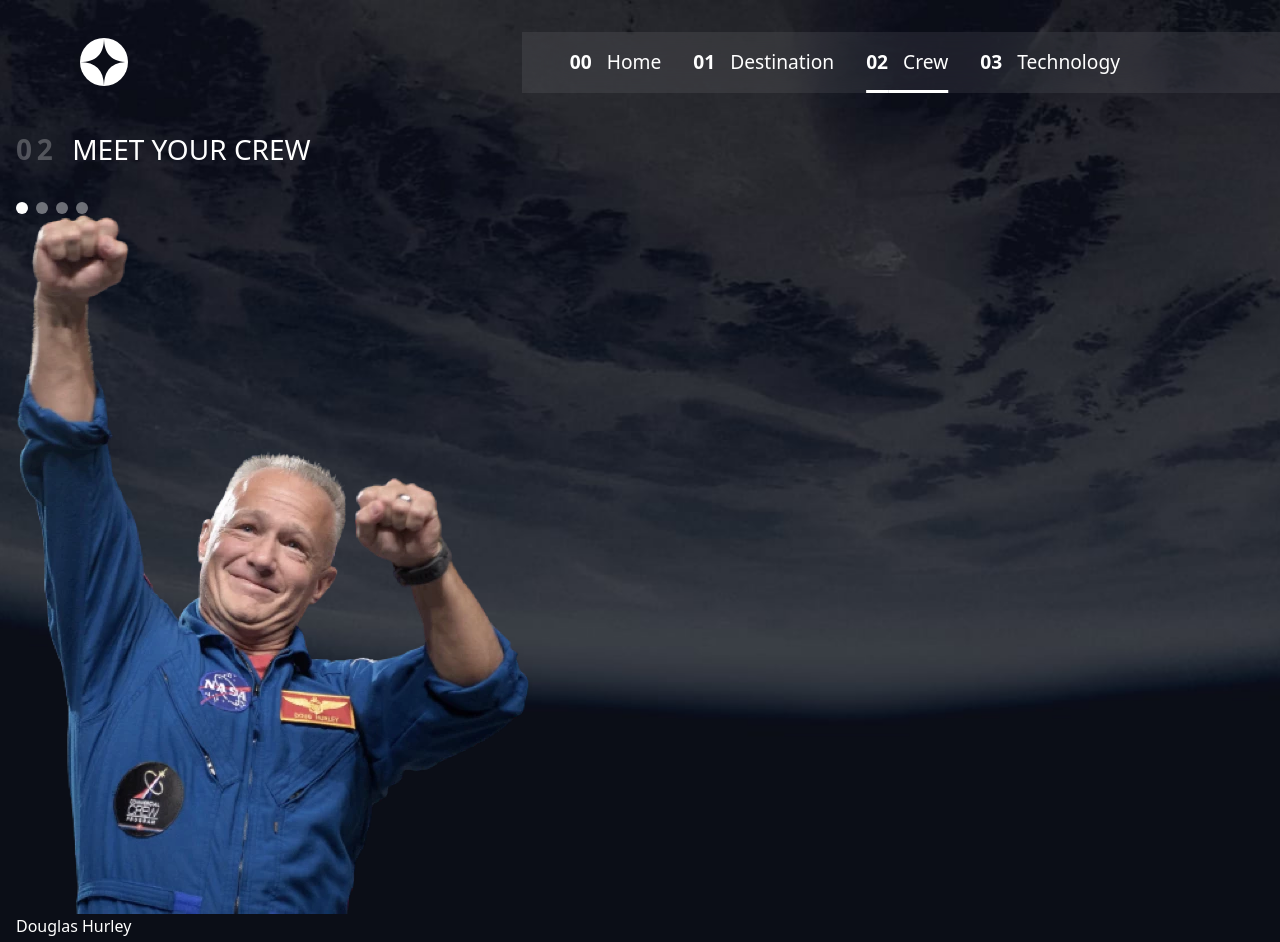
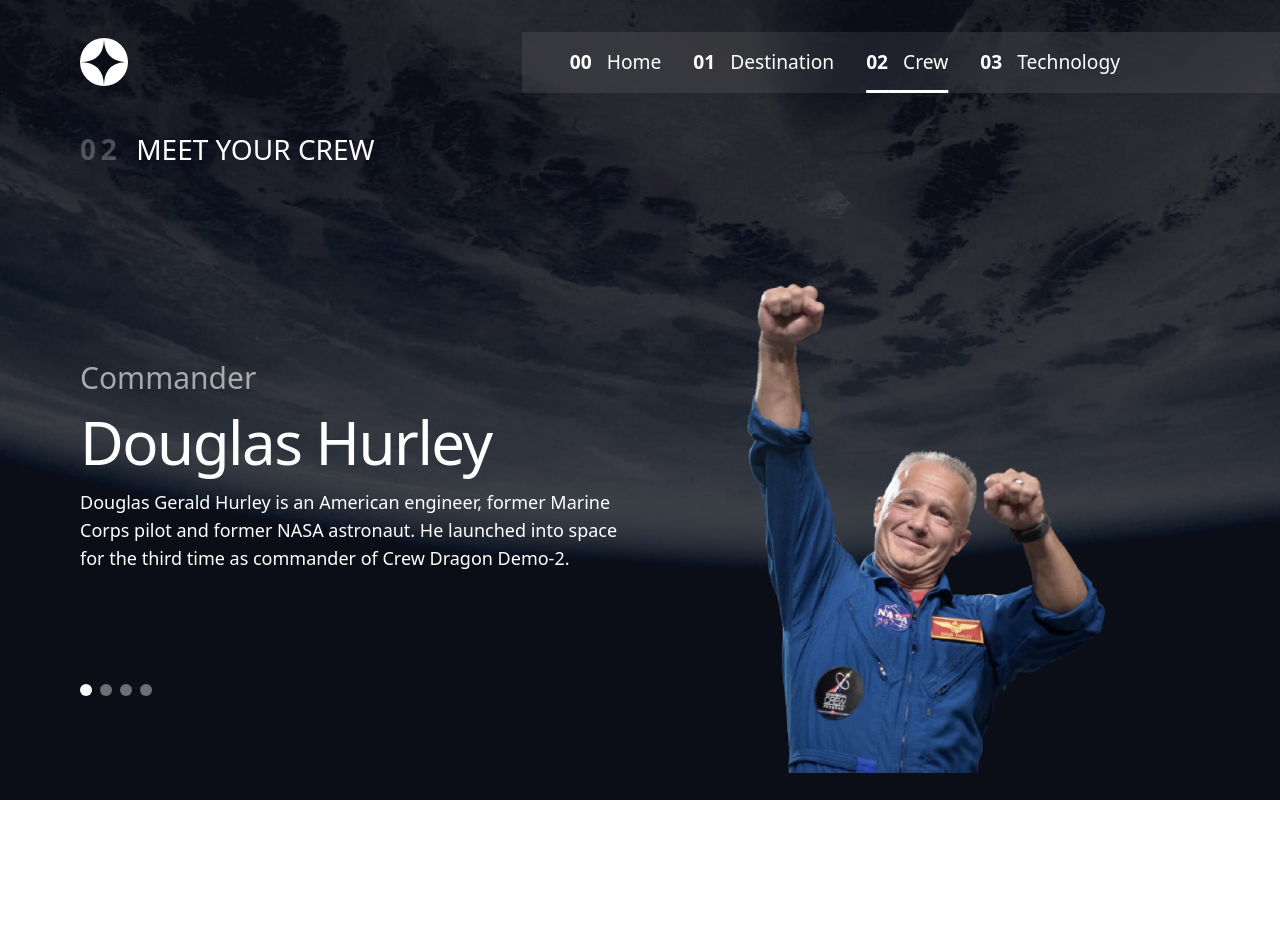
Before and after one commit to Rishabh763/space-tourism-website, a React (Create React App) app: page /crew in a window 1280 px wide. Shown: the top 942 px of the page. After the commit the page ends 800 px from the top, so only its background shows below. Built offline with nearby package versions, Linux system fonts and the light colour scheme; a web font is replaced by a local one.

Commit message:
almost finished

```diff
--- a/src/pages/Crew.jsx
+++ b/src/pages/Crew.jsx
@@ -1,6 +1,6 @@
 import React, { useState, useEffect } from "react";
 import Navbar from "../components/Navbar";
-import data from '../data.json';
+import data from "../data.json";
 
 function Crew() {
   const [crews, setCrews] = useState([]);
@@ -17,26 +17,32 @@
   const crew = crews[activeTab] || {};
 
   return (
-    <div className="crew full-width min-h-screen">
-      <Navbar/>
-      <h2 className="pt-32 pb-8 uppercase text-[16px] sm:text-[20px] md:text-[28px]"><span className="text-white/25 font-bold tracking-[4.8px]">02</span>&nbsp;  Meet your crew</h2>
-      <div className="" >
+    <div className="crew full-width min-h-screen md:px-16">
+      <Navbar />
+      <h2 className="pt-32 pb-8 uppercase text-[16px] sm:text-[20px] md:text-[28px]">
+        <span className="text-white/25 font-bold tracking-[4.8px]">02</span>
+        &nbsp; Meet your crew
+      </h2>
+      <div className="grid grid-cols-1 md:grid-cols-2 gap-4 md:gap-6">
+        <div className="crew-content flex flex-col gap-6 md:gap-28 items-center md:items-start justify-between md:justify-self-start self-center">
+          <div className="text max-w-[70ch] flex flex-col gap-4 items-center md:items-start">
+            <p className="text-white/60 text-2xl sm:text-3xl">{crew.role}</p>
+            <p className="text-4xl sm:text-6xl tracking-tight">{crew.name}</p>
+            <p className="text-lg text-center md:text-start">{crew.bio}</p>
+          </div>
           <div className="flex gap-2">
             {crews.map((crewMember, index) => (
               <button
                 key={index}
-              className={`${index === activeTab ? 'active-crew' : ''} aspect-square w-3 bg-white/40 rounded-full hover:bg-white/80 transition-colors`}
+                className={`${
+                  index === activeTab ? "active-crew" : ""
+                } aspect-square w-3 bg-white/40 rounded-full hover:bg-white/80 transition-colors`}
                 onClick={() => changeTab(index)}
-            >
-            </button>
+              ></button>
             ))}
           </div>
-        <div className="crew-content">
-          <img src={crew.images?.webp} alt={`${crew.name} image`} />
-          <h2>{crew.name}</h2>
-          <p>{crew.role}</p>
-          <p>{crew.bio}</p>
         </div>
+        <img className="w-72 sm:w-80 md:w-[360px] place-self-center sm:row-auto row-span-full" src={crew.images?.webp} alt={`${crew.name} image`} />
       </div>
     </div>
   );
--- a/src/pages/Technology.jsx
+++ b/src/pages/Technology.jsx
@@ -19,9 +19,10 @@
   return (
     <div className="technology full-width min-h-screen">
       <Navbar />
-      <h2 className="pt-32 pb-8 uppercase text-[16px] sm:text-[20px] md:text-[28px]"><span className="text-white/25 font-bold tracking-[4.8px]">03</span>&nbsp; SPACE LAUNCH 101</h2>
-      <div className="">
-        <div className="tab-buttons flex gap-4">
+      <h2 className="pt-32 pb-8 uppercase text-[16px] sm:text-[20px] md:text-[28px] h-fit"><span className="text-white/25 font-bold tracking-[4.8px]">03</span>&nbsp; SPACE LAUNCH 101</h2>
+      <div className="grid md:grid-cols-[1.2fr_minmax(350px,_0.8fr)] min-h-[70vh] gap-8 dm:gap-12">
+        <div className="flex flex-col md:flex-row gap-8 lg:gap-20 items-center">
+          <div className="tab-buttons flex md:flex-col items-center md:items-start gap-4">
             {technologys.map((technologyTab, index) => (
               <button
                 key={index}
@@ -34,13 +35,17 @@
               </button>
             ))}
           </div>
-        <div className="">
+            <div className="text max-w-[70ch] flex flex-col gap-4 items-center md:items-start">
+              <p className="text-white/60 text-base sm:text-xl uppercase">the terminology...</p>
+              <p className="text-4xl sm:text-6xl tracking-tight">{technology.name}</p>
+              <p className="text-lg text-center md:text-start">{technology.description}</p>
+            </div>
+        </div>
           <img
-            src={technology.images?.landscape}
+            className=" w-80 sm:w-96 md:w-[400px] lg:w-[480px]  object-cover mx-auto md:row-auto row-span-full self-center"
+            src={technology.images?.portrait}
             alt={`${technology.name} image`}
           />
-          <h2>{technology.description}</h2>
-        </div>
       </div>
     </div>
   );
```
Lines whose indentation alone changed are shown as unchanged.
